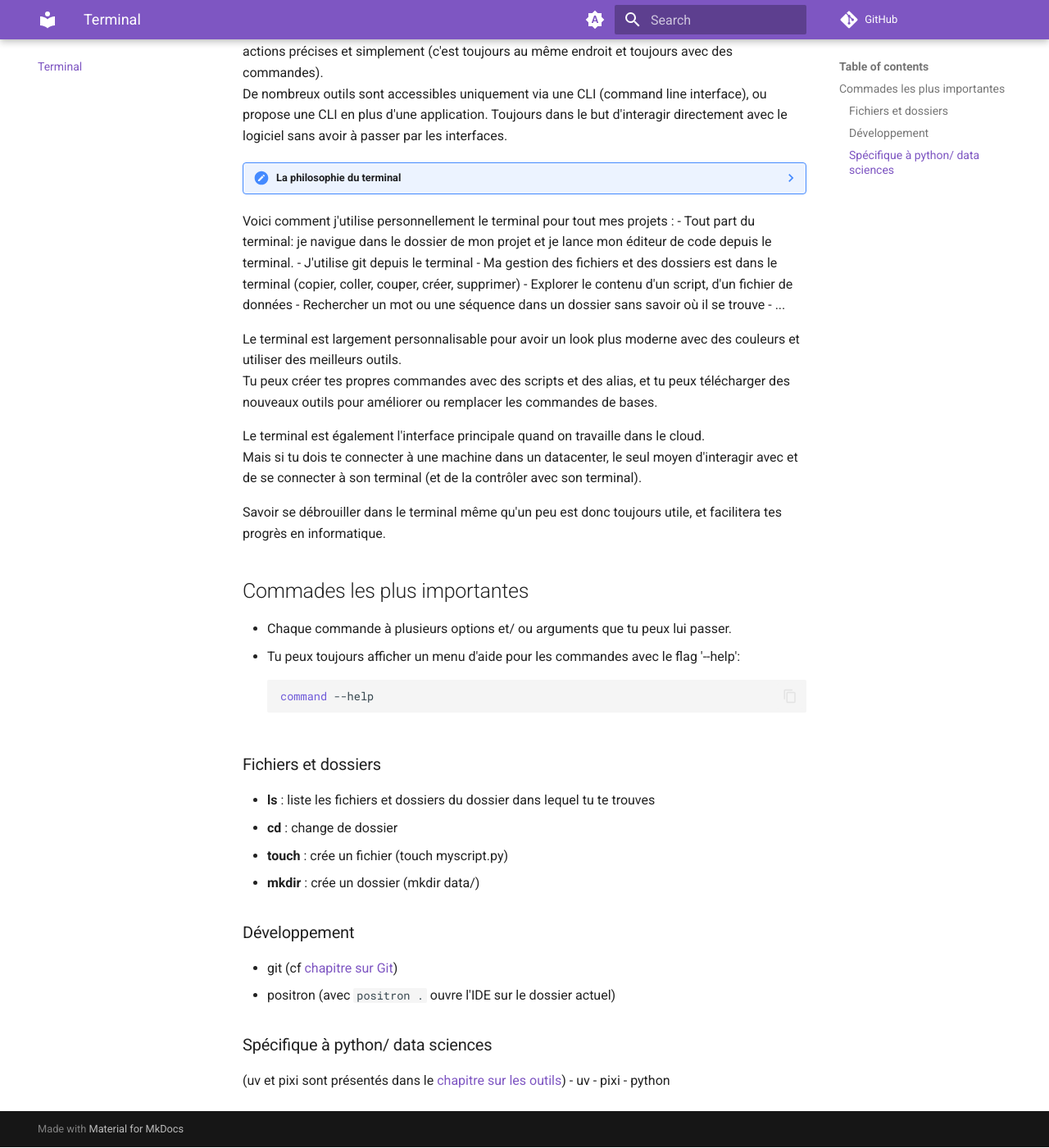
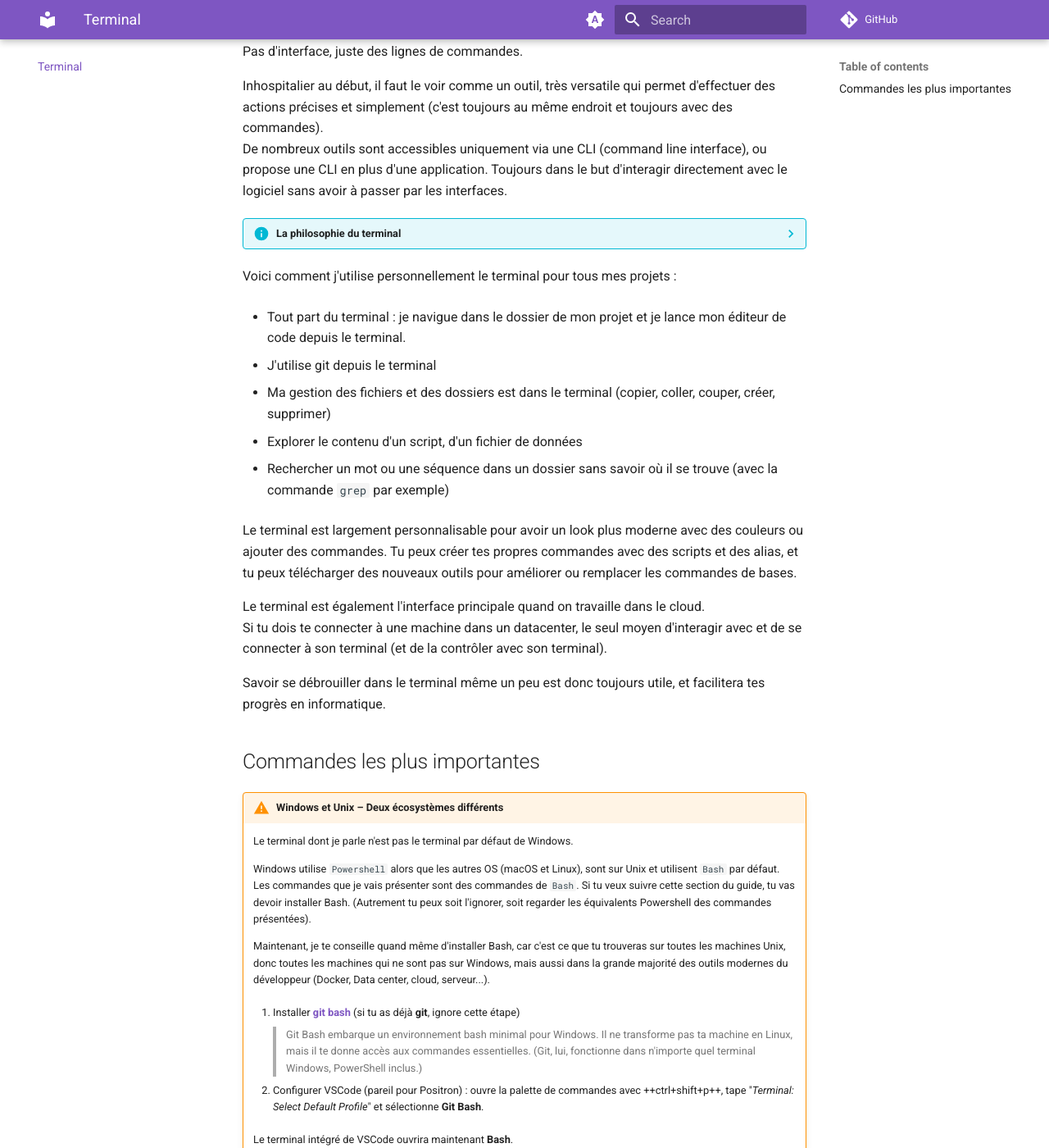
Before and after one commit to CalHenry/Python-guide-for-R-users, an MkDocs documentation site: the page built from docs/terminal.md, in a window 1280 px wide and 1400 px high, scrolled down 270 px. Shown: the whole window at 82% size. Built offline with MkDocs 1.6.1 and Material for MkDocs 9.7.7, drawn with Linux system fonts in a browser that asks for light colours; comment, search, counter and statistics services are not loaded; some of the changed text lies outside the part shown.

Commit message:
terminal.md: - add a section on Windows and Unix for the terminal - add an example of usage of argparse - add introduction sentence - fix french errors

````diff
--- a/docs/terminal.md
+++ b/docs/terminal.md
@@ -1,4 +1,7 @@
 # Terminal
+
+> Ce chapitre n'est pas le plus fun du guide mais c'est un prérequis pour tous les autres : le terminal est le socle commun de tout l'écosystème, celui que R t'a toujours épargné.
+
 
 Le terminal est un logiciel pour interagir directement avec le shell, l'ordinateur.
 Pas d'interface, juste des lignes de commandes.
@@ -6,56 +9,124 @@
 Inhospitalier au début, il faut le voir comme un outil, très versatile qui permet d'effectuer des actions précises et simplement (c'est toujours au même endroit et toujours avec des commandes).
 De nombreux outils sont accessibles uniquement via une CLI (command line interface), ou propose une CLI en plus d'une application. Toujours dans le but d'interagir directement avec le logiciel sans avoir à passer par les interfaces.
 
-??? note "La philosophie du terminal"
+??? info "La philosophie du terminal"
 
     Le terminal est l'un des piliers de l'informatique. Il est né à une époque où le clavier était le seul outil de saisie, pas de souris, pas de couleurs, pas d'interface graphique. Cette contrainte originelle a forgé une philosophie toujours aussi pertinente aujourd'hui.
 
     Tout y est frontal : un seul écran, une seule ligne d'attention, aucune profondeur à explorer. Pas de menus imbriqués, pas de boutons à chercher, une commande, un résultat.
-    Cette radicalité n'est pas un manque, c'est un choix de puissance fait par de nombreux développeurs. Taper du texte est bien plus rapide que déplacer un curseur. Une commande bien construite fait en une ligne ce que dix clics accomplissent laborieusement. Et comme les mains ne quittent jamais le clavier, et on ne quitte jamais le terminal, le flux de travail ne se brise jamais.
+    Cette radicalité n'est pas un manque, c'est un choix de puissance fait par de nombreux développeurs. Taper du texte est bien plus rapide que déplacer un curseur. Une commande bien construite accomplit en une ligne ce que l'on ferait autrement en dix clics. Et comme les mains ne quittent jamais le clavier, et on ne quitte jamais le terminal, le flux de travail ne se brise jamais.
+
+
 
     L'absence d'interface graphique a aussi un effet concret sur les performances : pas de rendu visuel à recalculer en permanence, pas de ressources gaspillées à rafraîchir des fenêtres. Le logiciel fait une chose, il la fait vite.
 
     Enfin, le terminal encourage une habitude fondamentale : écrire des scripts plutôt que de répéter les mêmes actions à la main. C'est l'automatisation dans sa forme la plus directe.
 
-    Rien ne t'oblige à adhérer à cette philosophie heureusement, mais tu sais maintenant pourquoi il est tant utilisé dès qu'on touche à l'informatique et pourquoi une bonne partie de ce que tu fais dans ton ordinateur peut être faite plus rapidement depuis le terminal.
+    Rien ne t'oblige à adhérer à cette philosophie heureusement, mais tu sais maintenant pourquoi le terminal est tant utilisé dès qu'on touche à l'informatique et pourquoi une bonne partie de ce que tu fais dans ton ordinateur peut être faite plus rapidement depuis le terminal.
 
-Voici comment j'utilise personnellement le terminal pour tout mes projets :
-- Tout part du terminal: je navigue dans le dossier de mon projet et je lance mon éditeur de code depuis le terminal.
+Voici comment j'utilise personnellement le terminal pour tous mes projets :
+
+- Tout part du terminal : je navigue dans le dossier de mon projet et je lance mon éditeur de code depuis le terminal.
+
 - J'utilise git depuis le terminal
+
 - Ma gestion des fichiers et des dossiers est dans le terminal (copier, coller, couper, créer, supprimer)
+
 - Explorer le contenu d'un script, d'un fichier de données
-- Rechercher un mot ou une séquence dans un dossier sans savoir où il se trouve
-- ...
 
-Le terminal est largement personnalisable pour avoir un look plus moderne avec des couleurs et utiliser des meilleurs outils.
+- Rechercher un mot ou une séquence dans un dossier sans savoir où il se trouve (avec la  commande `grep` par exemple)
+
+Le terminal est largement personnalisable pour avoir un look plus moderne avec des couleurs ou ajouter des commandes.
 Tu peux créer tes propres commandes avec des scripts et des alias, et tu peux télécharger des nouveaux outils pour améliorer ou remplacer les commandes de bases.
 
 
 Le terminal est également l'interface principale quand on travaille dans le cloud.
-Mais si tu dois te connecter à une machine dans un datacenter, le seul moyen d'interagir avec et de se connecter à son terminal (et de la contrôler avec son terminal).
+Si tu dois te connecter à une machine dans un datacenter, le seul moyen d'interagir avec et de se connecter à son terminal (et de la contrôler avec son terminal).
 
-Savoir se débrouiller dans le terminal même qu'un peu est donc toujours utile, et facilitera tes progrès en informatique.
+Savoir se débrouiller dans le terminal même un peu est donc toujours utile, et facilitera tes progrès en informatique.
 
-## Commades les plus importantes
+## Commandes les plus importantes
 
-- Chaque commande à plusieurs options et/ ou arguments que tu peux lui passer.
-- Tu peux toujours afficher un menu d'aide pour les commandes avec le flag '--help':
+/// warning | Windows et Unix – Deux écosystèmes différents
+Le terminal dont je parle n'est pas le terminal par défaut de Windows.
+
+Windows utilise `Powershell` alors que les autres OS (macOS et Linux), sont sur Unix et utilisent `Bash` par défaut.
+Les commandes que je vais présenter sont des commandes de `Bash`. Si tu veux suivre cette section du guide, tu vas devoir installer Bash. (Autrement tu peux soit l'ignorer, soit regarder les équivalents Powershell des commandes présentées).
+
+Maintenant, je te conseille quand même d'installer Bash, car c'est ce que tu trouveras sur toutes les machines Unix, donc toutes les machines qui ne sont pas sur Windows, mais aussi dans la grande majorité des outils modernes du développeur (Docker, Data center, cloud, serveur...).
+
+1. Installer [**git bash**](https://git-scm.com/install/windows) (si tu as déjà **git**, ignore cette étape)
+
+    > Git Bash embarque un environnement bash minimal pour Windows. Il ne transforme pas ta machine en Linux, mais il te donne accès aux commandes essentielles. (Git, lui, fonctionne dans n'importe quel terminal Windows, PowerShell inclus.)
+
+2. Configurer VSCode (pareil pour Positron) : ouvre la palette de commandes avec ++ctrl+shift+p++, tape "*Terminal: Select Default Profile*" et sélectionne **Git Bash**.
+
+Le terminal intégré de VSCode ouvrira maintenant **Bash**.
+
+> Pour aller plus loin : **WSL**. Bien au-delà de ce guide, mais utile pour ta culture : WSL (Windows Subsystem for Linux) est grossièrement une machine virtuelle Linux dans Windows. Microsoft l'a développé par nécessité : environ 70% des développeurs travaillent pour des cibles Unix (serveurs, cloud, infrastructure…), et pour les garder sur Windows, il fallait leur offrir un environnement familier et intégré. WSL est gratuit et pour tous, il s'installe en une commande avec `wsl --install` dans Powershell.
+///
+
+Les commandes suivent une logique simple :
+
+- Chaque commande a plusieurs options et/ ou arguments que tu peux lui passer.
+- Tu peux en général afficher un menu d'aide pour les commandes avec le flag '--help':
 ```sh
 command --help
+# ou la version courte
+command -h
+# parfois même sans tirets
+command help
 ```
 
-### Fichiers et dossiers
+/// note | Commandes pour manipuler les fichiers et les dossiers
+///
+- **pwd** : retourne le dossier dans lequel tu te trouves
 - **ls** : liste les fichiers et dossiers du dossier dans lequel tu te trouves
-- **cd** : change de dossier
-- **touch** : crée un fichier (touch myscript.py)
-- **mkdir** : crée un dossier (mkdir data/)
+- **cd** : change de dossier (`cd path/to/target`)
+- **touch** : crée un fichier (`touch myscript.py`)
+- **mkdir** : crée un dossier (`mkdir data/`)
+- **mv** : déplacer ou renonmer des fichiers ou des dossiers (`mv path/to/source path/to/existing_directory`)
+- **cp** : copie des fichiers ou des dossiers (`cp path/to/source path/to/target`)
+- **rm** : supprime des fichiers ou des dossiers (`rm path/to/file1 path/to/file2`)
 
-### Développement
+
+/// note | Commandes pour le développement
+///
 - git (cf [chapitre sur Git](git.md))
-- positron (avec `positron .` ouvre l'IDE sur le dossier actuel)
+- positron (`positron .` ouvre Positron sur le dossier actuel)
+- code (`code .` ouvre VSCode sur le dossier actuel)
+- python
 
-### Spécifique à python/ data sciences
-(uv et pixi sont présentés dans le [chapitre sur les outils](toolkit.md))
-- uv
-- pixi
-- python
+La CLI de Python sert à run les scripts, mais ton script peut devenir une CLI lui-même, avec des arguments et des options. Cela permet d'ajouter de la flexibilité sur les variables utilisées dans ton script, en les définissant comme arguments.
+
+??? abstract "Exemple"
+
+    Dans ce code, on a 3 flags : *input*, *output* et *json*.
+    Depuis le terminal, on utiliserait le script avec `#!shell python <script.py> --input "un/autre/path" --output "data/processed/path" --json`.
+    Afin de choisir, sans toucher au script, les chemins contenant les inputs, le chemin où déverser les outputs, et si je veux la version JSON des fichiers.
+
+    ```python
+    def parse_arguments():
+        parser = argparse.ArgumentParser(description="Process markdown files")
+        parser.add_argument(
+            "--input",
+            "-i",
+            type=str,
+            default="data/raw/scraped_pages",
+            help="Input path: directory containing either several .md files or a single .md file (default=data/raw/scraped_pages)",
+        )
+        parser.add_argument(
+            "--output",
+            "-o",
+            type=str,
+            default="data/processed/csv/polars_offer.csv",
+            help="Output file path (default=data/processed/csv/polars_offer.csv)",
+        )
+        parser.add_argument(
+            "--json",
+            action="store_true",
+            help="Also save as JSON file (replaces .csv with .json in output's path)",
+        )
+
+        return parser.parse_args()
+    ```
````
